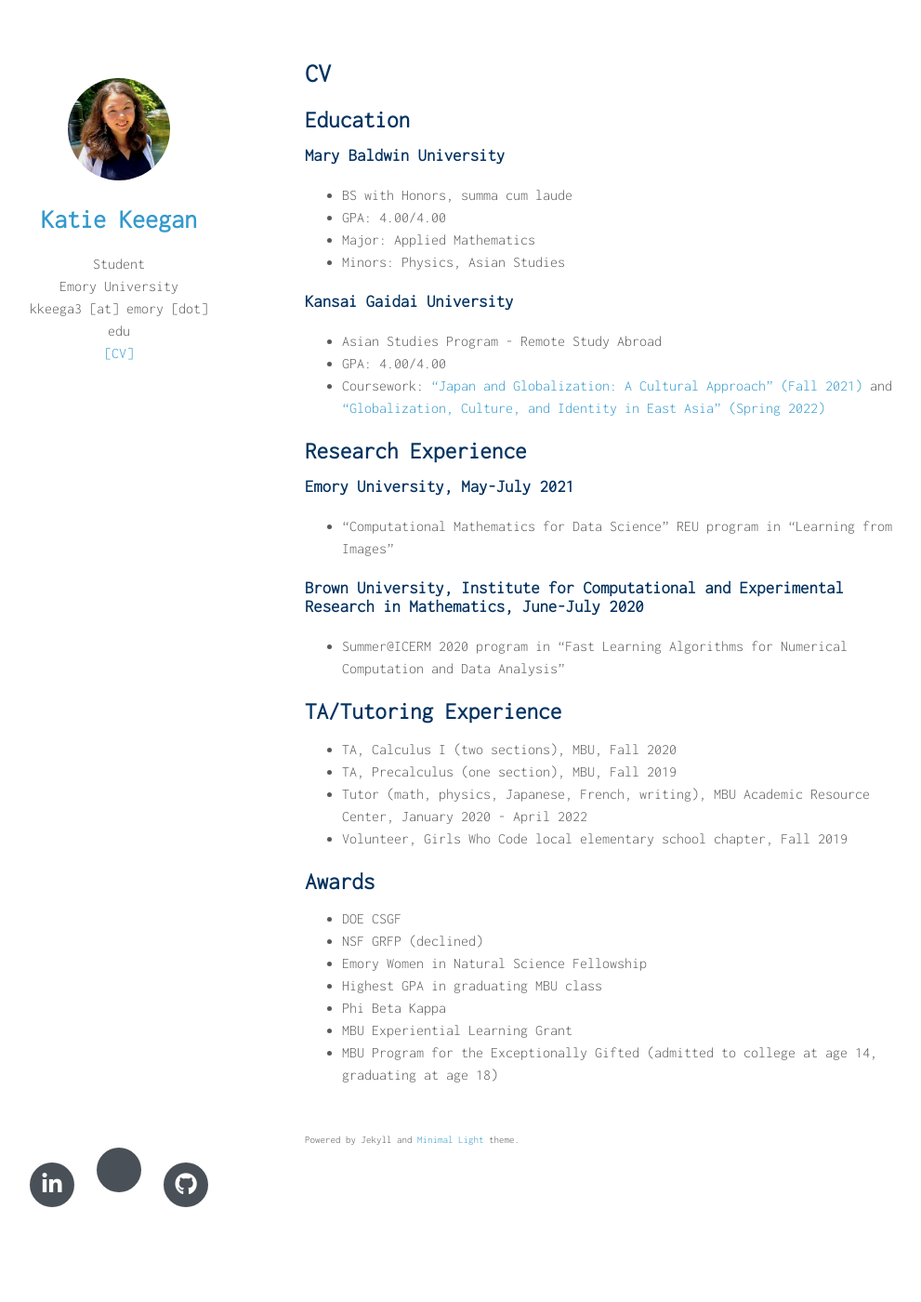
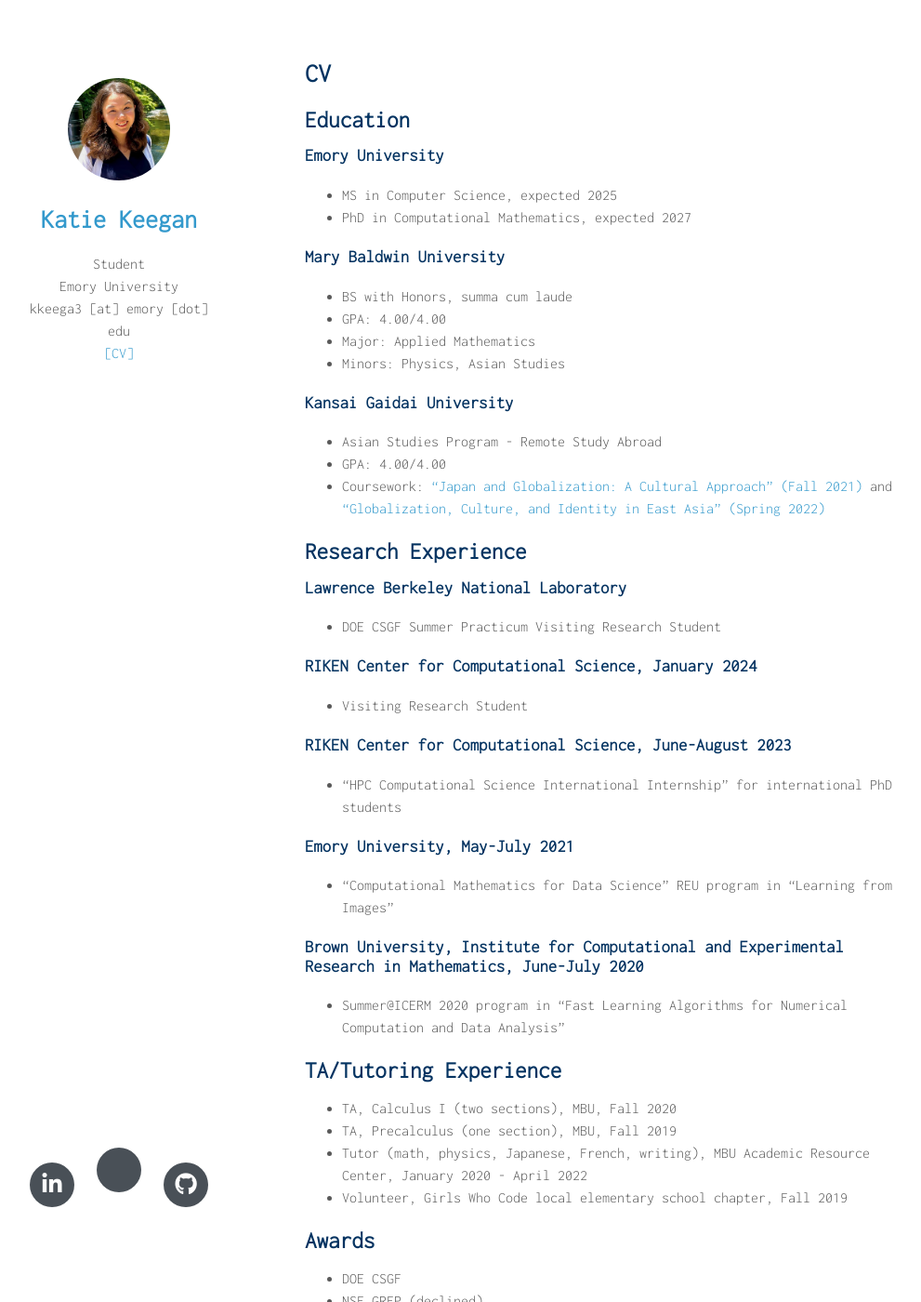
Before and after one commit to katiekeegan/katiekeegan, a Jekyll site: the page built from cv.md, in a window 1280 px wide and 1400 px high. Shown: the whole window at 93% size, without its empty margins (142-1133 px from the left). Built offline with Jekyll 4.4.1, drawn with Linux system fonts in a browser that asks for light colours; nearby versions of some CDN libraries; a style sheet for code colours, icons or effects is not loaded; our own code applies the rules of GitHub Pages for plain Markdown files.

Commit message:
Update cv.md

```diff
--- a/cv.md
+++ b/cv.md
@@ -3,6 +3,10 @@ layout: homepage
 ---
 # CV
 ## Education
+### Emory University
+- MS in Computer Science, expected 2025
+- PhD in Computational Mathematics, expected 2027
+
 ### Mary Baldwin University
 - BS with Honors, summa cum laude
 - GPA: 4.00/4.00
@@ -16,6 +20,15 @@ layout: homepage
 
 
 ## Research Experience
+
+### Lawrence Berkeley National Laboratory
+- DOE CSGF Summer Practicum Visiting Research Student
+
+### RIKEN Center for Computational Science, January 2024
+- Visiting Research Student
+
+### RIKEN Center for Computational Science, June-August 2023
+- "HPC Computational Science International Internship" for international PhD students
 
 ### Emory University, May-July 2021
 - "Computational Mathematics for Data Science" REU program in "Learning from Images"
```
